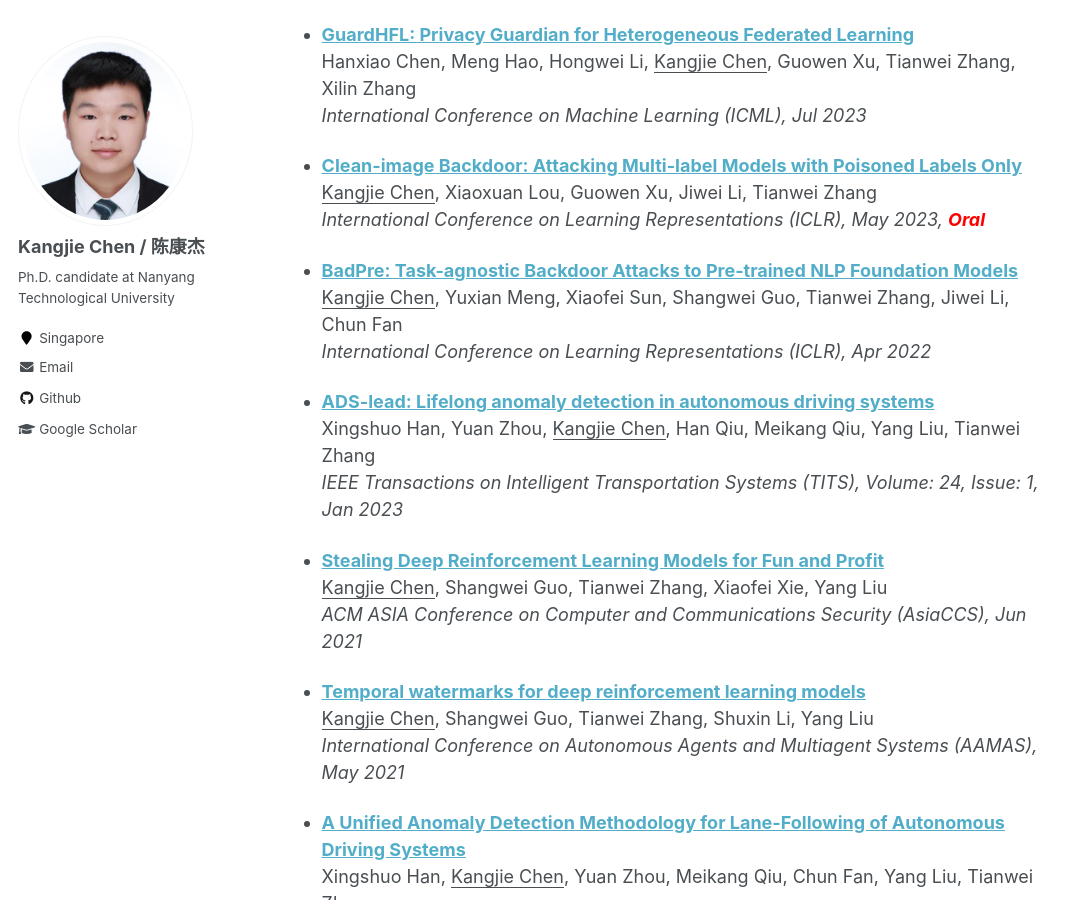
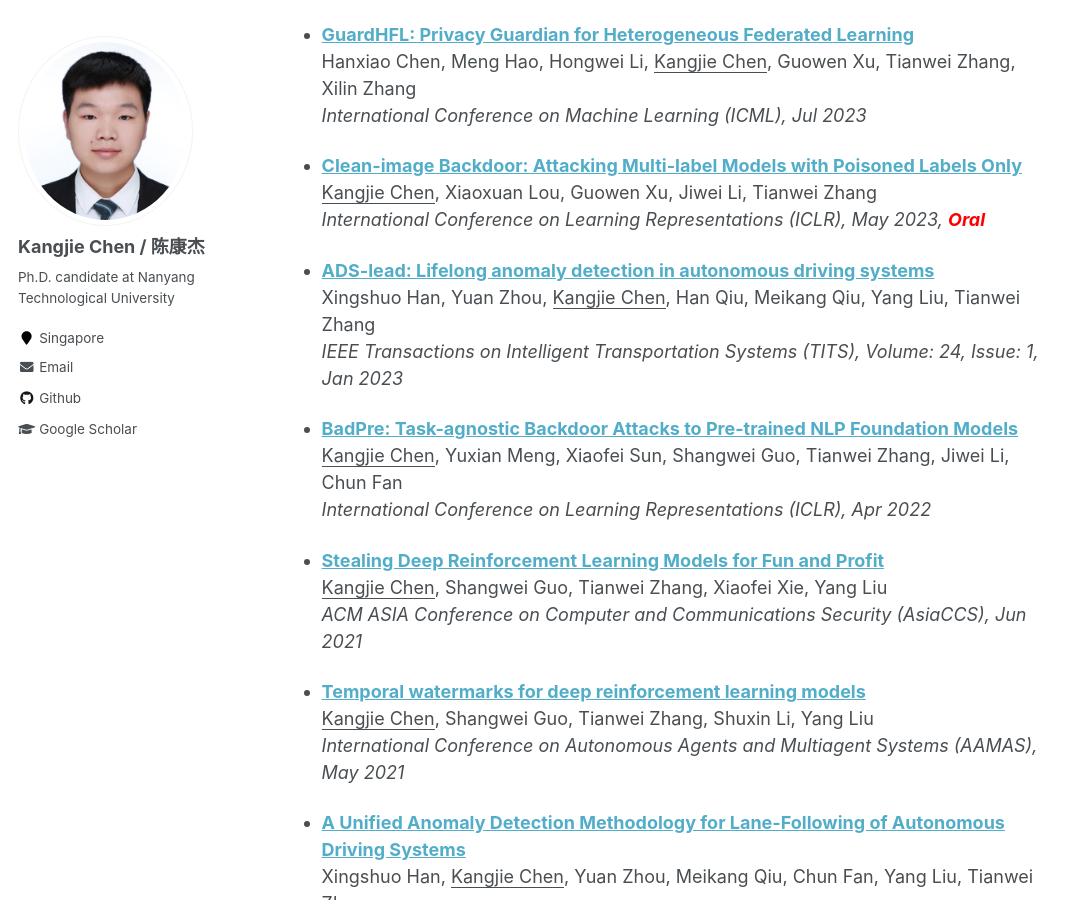
Before and after one commit to kangjie-chen/kangjie-chen.github.io, a Jekyll site: the page built from _pages/about.md, in a window 1280 px wide and 900 px high, scrolled down 1178 px. Shown: the whole window, without its empty margins (0-1082 px from the left). Built offline with Jekyll 4.4.1, drawn with Linux system fonts in a browser that asks for light colours.

Commit message:
Update about.md

```diff
--- a/_pages/about.md
+++ b/_pages/about.md
@@ -57,17 +57,17 @@ I am currently a fourth-year Ph.D. student at Nanyang Technological University,
   <br/>
   *International Conference on Learning Representations (ICLR), May 2023, <span style="color:red"><b>Oral</b></span>*
 
+- **[ADS-lead: Lifelong anomaly detection in autonomous driving systems](https://kangjie-chen.github.io/files/2022_TITS_ADS-lead.pdf)**
+  <br/>
+  Xingshuo Han, Yuan Zhou, <u>Kangjie Chen</u>, Han Qiu, Meikang Qiu, Yang Liu, Tianwei Zhang
+  <br/>
+  *IEEE Transactions on Intelligent Transportation Systems (TITS), Volume: 24, Issue: 1, Jan 2023*
+
 - **[BadPre: Task-agnostic Backdoor Attacks to Pre-trained NLP Foundation Models](https://kangjie-chen.github.io/files/2022_ICLR_BadPre.pdf)**
   <br/>
   <u>Kangjie Chen</u>, Yuxian Meng, Xiaofei Sun, Shangwei Guo, Tianwei Zhang, Jiwei Li, Chun Fan
   <br/>
   *International Conference on Learning Representations (ICLR), Apr 2022*
-
-- **[ADS-lead: Lifelong anomaly detection in autonomous driving systems](https://kangjie-chen.github.io/files/2022_TITS_ADS-lead.pdf)**
-  <br/>
-  Xingshuo Han, Yuan Zhou, <u>Kangjie Chen</u>, Han Qiu, Meikang Qiu, Yang Liu, Tianwei Zhang
-  <br/>
-  *IEEE Transactions on Intelligent Transportation Systems (TITS), Volume: 24, Issue: 1, Jan 2023*
 
 - **[Stealing Deep Reinforcement Learning Models for Fun and Profit](https://kangjie-chen.github.io/files/2021_AsiaCCS_Stealing-DRL.pdf)**
   <br/>
```
